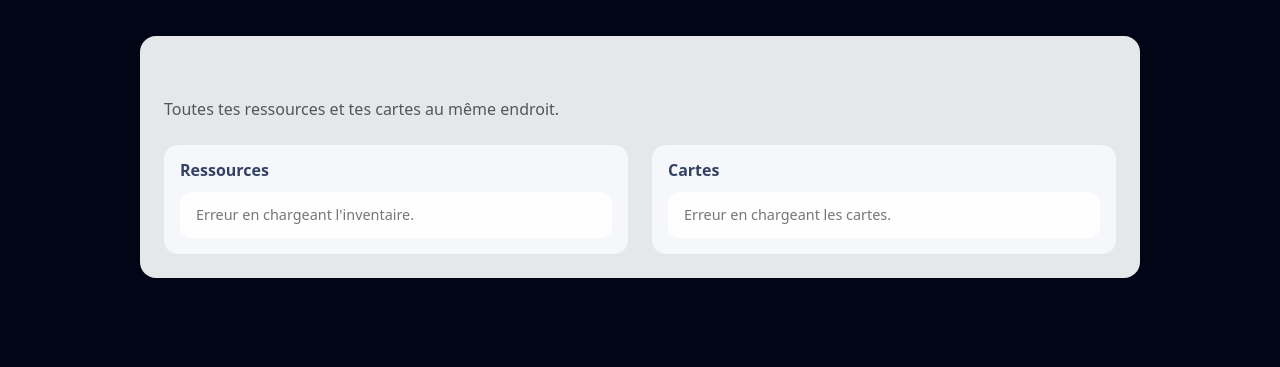
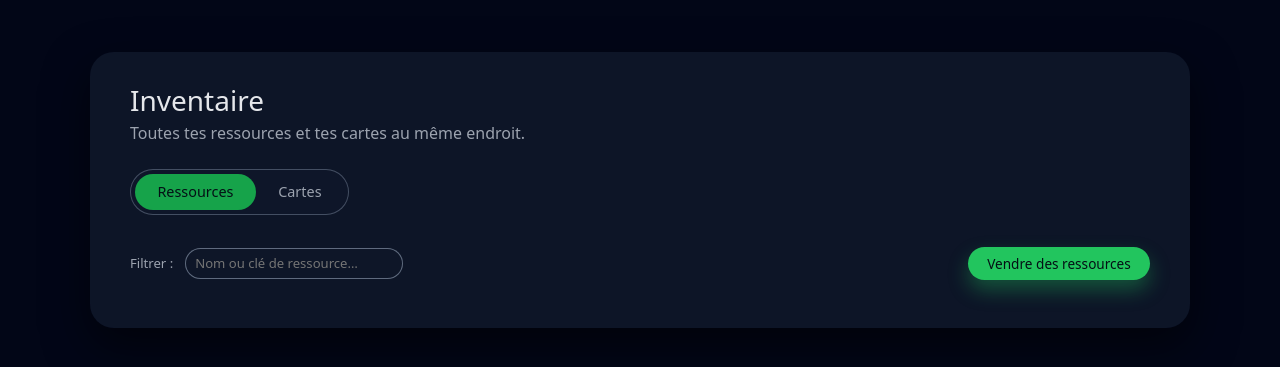
Before and after one commit to ReC82/LodyLand, a Flask app: template app/templates/GAME_UI/inventory.html in a window 1280 px wide. Shown: the part 85-452 px from the top of the page. Run offline with Flask 3, Linux system fonts and the light colour scheme; the template is opened without the code that fills it, so the values that code supplies are empty; data comes from the database, SQL or seed files in the repository.

Commit message:
Add tabs, filter and shop boutton.  Css alignement

```diff
--- a/app/static/GAME_UI/css/game.css
+++ b/app/static/GAME_UI/css/game.css
@@ -745,106 +745,210 @@
   gap: 0.5rem;
 }
 
-/* ------------------------------ */
-/* Inventory page                 */
-/* ------------------------------ */
+/* ------------------------------------------------------------------
+   INVENTAIRE (GAME_UI)
+------------------------------------------------------------------- */
 
-.inventory-container {
-  max-width: 1000px;
-  margin: 1.5rem auto;
-  padding: 1.5rem;
-  border-radius: 16px;
-  background: rgba(255, 255, 255, 0.9);
-  box-shadow: 0 10px 30px rgba(0, 0, 0, 0.12);
+.inv-container {
+  max-width: 1100px;
+  margin: 2.5rem auto;
+  padding: 2rem 2.5rem;
+  border-radius: 24px;
+  background: rgba(15, 23, 42, 0.9); /* proche de la boutique */
+  box-shadow: 0 18px 45px rgba(0, 0, 0, 0.55);
+  color: #e5e7eb;
 }
 
-.inventory-header {
+.inv-header {
   margin-bottom: 1.5rem;
 }
 
-.inventory-grid {
-  display: grid;
-  grid-template-columns: repeat(auto-fit, minmax(280px, 1fr));
-  gap: 1.5rem;
+.inv-header .text-muted {
+  color: #9ca3af !important;
 }
 
-.inv-section {
-  background: #f5f7fb;
-  border-radius: 14px;
-  padding: 1rem;
+/* Onglets (même logique que la boutique) */
+
+.inv-tabs {
+  display: inline-flex;
+  padding: 0.25rem;
+  border-radius: 999px;
+  background: rgba(15, 23, 42, 0.95);
+  border: 1px solid rgba(148, 163, 184, 0.4);
+  margin-bottom: 1.5rem;
 }
 
-.inv-title {
-  font-size: 1rem;
-  font-weight: 600;
-  margin-bottom: 0.75rem;
-  color: #334163;
+.inv-tab {
+  border: none;
+  background: transparent;
+  color: #9ca3af;
+  padding: 0.45rem 1.4rem;
+  border-radius: 999px;
+  font-size: 0.9rem;
+  cursor: pointer;
+  transition: background 0.15s ease, color 0.15s ease, transform 0.1s ease;
 }
 
-.inv-list {
+.inv-tab:hover {
+  color: #e5e7eb;
+  transform: translateY(-1px);
+}
+
+.inv-tab-active {
+  background: #16a34a; /* vert coins */
+  color: #041015;
+}
+
+/* Panels */
+
+.inv-content {
+  margin-top: 0.5rem;
+}
+
+.inv-panel {
+  display: none;
+}
+
+.inv-panel-active {
+  display: block;
+}
+
+/* Toolbar + filtres */
+
+.inv-toolbar {
+  display: flex;
+  flex-wrap: wrap;
+  justify-content: space-between;
+  align-items: center;
+  gap: 0.75rem;
+  margin-bottom: 1rem;
+}
+
+.inv-filter-label {
+  font-size: 0.82rem;
+  color: #9ca3af;
+}
+
+.inv-filter-input {
+  margin-left: 0.5rem;
+  padding: 0.3rem 0.6rem;
+  border-radius: 999px;
+  border: 1px solid rgba(148, 163, 184, 0.6);
+  background: rgba(15, 23, 42, 0.8);
+  color: #e5e7eb;
+  font-size: 0.82rem;
+}
+
+.inv-filter-input:focus {
+  outline: none;
+  border-color: #22c55e;
+}
+
+.inv-toolbar-btn {
+  border-radius: 999px;
+  border: none;
+  padding: 0.4rem 1.2rem;
+  font-size: 0.85rem;
+  background: #22c55e;
+  color: #041015;
+  cursor: pointer;
+  font-weight: 500;
+  box-shadow: 0 10px 20px rgba(34, 197, 94, 0.35);
+  transition: transform 0.1s ease, box-shadow 0.1s ease, background 0.1s ease;
+}
+
+.inv-toolbar-btn:hover {
+  transform: translateY(-1px);
+  box-shadow: 0 14px 30px rgba(34, 197, 94, 0.45);
+  background: #16a34a;
+}
+
+/* Listes */
+
+.inv-grid {
   display: flex;
   flex-direction: column;
-  gap: 0.5rem;
+  gap: 0.75rem;
 }
 
 .inv-empty {
+  margin-top: 0.75rem;
   font-size: 0.9rem;
-  color: #777;
-  padding: 0.75rem 1rem;
-  border-radius: 12px;
-  background: rgba(255, 255, 255, 0.9);
+  color: #9ca3af;
 }
 
-.inv-row {
+/* Cartes (ressources & cartes) */
+
+.inv-card-row {
+  display: flex;
+  justify-content: space-between;
+  align-items: center;
+  gap: 1.25rem;
+  padding: 0.9rem 1.1rem;
+  border-radius: 18px;
+  background: rgba(15, 23, 42, 0.95);
+  border: 1px solid rgba(30, 64, 175, 0.35);
+}
+
+.inv-card-main {
   display: flex;
   align-items: center;
-  justify-content: space-between;
-  padding: 0.75rem 1rem;
-  border-radius: 12px;
-  background: rgba(255, 255, 255, 0.95);
-  box-shadow: 0 2px 6px rgba(0, 0, 0, 0.06);
+  gap: 0.9rem;
 }
 
-.inv-main {
-  display: flex;
-  align-items: center;
-  gap: 0.75rem;
-}
-
-.inv-icon {
-  width: 32px;
-  height: 32px;
-  border-radius: 8px;
+.inv-card-icon {
+  width: 40px;
+  height: 40px;
+  border-radius: 999px;
+  background: radial-gradient(circle at 30% 30%, #fef9c3, #f97316);
   display: flex;
   align-items: center;
   justify-content: center;
-  background: #edf1ff;
-  font-size: 1.2rem;
   overflow: hidden;
 }
 
-.inv-icon img {
-  width: 32px;
-  height: 32px;
-  image-rendering: pixelated;
+.inv-card-icon img {
+  display: block;
+  width: 26px;
+  height: 26px;
+  object-fit: contain;
 }
 
-.inv-text-label {
-  font-weight: 600;
-  font-size: 0.95rem;
+.inv-card-text {
+  display: flex;
+  flex-direction: column;
+  gap: 0.1rem;
 }
 
-.inv-text-sub {
-  font-size: 0.8rem;
-  color: #777;
+.inv-card-title {
+  font-size: 0.95rem;
+  font-weight: 600;
+  color: #e5e7eb;
 }
 
-.inv-meta {
-  text-align: right;
-  font-size: 0.85rem;
-  color: #555;
+.inv-card-sub {
+  font-size: 0.78rem;
+  color: #9ca3af;
 }
 
-.inv-meta strong {
-  font-size: 0.95rem;
+.inv-card-desc {
+  margin-top: 0.15rem;
+  font-size: 0.78rem;
+  color: #cbd5f5;
 }
+
+.inv-card-side {
+  text-align: right;
+  min-width: 80px;
+}
+
+.inv-card-qty-label {
+  font-size: 0.76rem;
+  color: #9ca3af;
+}
+
+.inv-card-qty-value {
+  font-size: 1.1rem;
+  font-weight: 700;
+  color: #22c55e;
+}
--- a/app/static/GAME_UI/js/inventory_app.js
+++ b/app/static/GAME_UI/js/inventory_app.js
@@ -1,161 +1,231 @@
 /*
   File: static/GAME_UI/js/inventory_app.js
-  Purpose: Affichage de l'inventaire joueur (ressources + cartes).
+  Purpose: UI Inventaire (ressources + cartes) pour le GAME_UI.
   Notes:
-  - http() et $() viennent de common.js / game_app.js
-  - currentPlayer est déjà rempli par /api/me via game_app.js
+  - Utilise http() et $() de common.js
+  - Utilise currentPlayer / renderPlayer de game_app.js (si besoin plus tard)
 */
 
-async function loadInventoryResources() {
-  const listEl = document.getElementById("invResourcesList");
-  const emptyEl = document.getElementById("invResourcesEmpty");
+let invResources = [];
+let invResourceDefsByKey = {};
+let invCards = [];
+
+// ---------------------------------------------------------------------------
+// Helpers de rendu
+// ---------------------------------------------------------------------------
+
+function renderResourceList(filterText = "") {
+  const listEl = $("invResourcesList");
+  const emptyEl = $("invResourcesEmpty");
   if (!listEl || !emptyEl) return;
 
-  listEl.innerHTML = "";
-  emptyEl.classList.add("d-none");
+  const term = (filterText || "").toLowerCase().trim();
 
-  try {
-    // On récupère :
-    // - l'inventaire (quantités)
-    // - les définitions de ressources (labels, icônes, etc.)
-    const [invRes, defsRes] = await Promise.all([
-      http("GET", "/api/inventory"),
-      http("GET", "/api/resources"),
-    ]);
-
-    if (!invRes.ok) {
-      listEl.innerHTML =
-        "<div class='inv-empty'>Erreur en chargeant l'inventaire.</div>";
-      return;
-    }
-    if (!defsRes.ok) {
-      listEl.innerHTML =
-        "<div class='inv-empty'>Erreur en chargeant les ressources.</div>";
-      return;
-    }
-
-    const inventory = invRes.data || [];
-    const defs = defsRes.data || [];
-
-    const defsByKey = {};
-    defs.forEach((d) => {
-      if (d.key) defsByKey[d.key] = d;
+  const items = invResources.filter((item) => {
+    const def = invResourceDefsByKey[item.resource] || {};
+    const label = (def.label || item.resource || "").toLowerCase();
+    const key = (item.resource || "").toLowerCase();
+    if (!term) return true;
+    return label.includes(term) || key.includes(term);
   });
 
-    // On normalise : certains endpoints utilisent qty, d'autres quantity
-    const items = inventory.map((raw) => {
-      const key = raw.resource || raw.key || raw.code;
-      const qty = raw.qty ?? raw.quantity ?? 0;
-      return { key, qty };
-    });
-
-    const nonEmpty = items.filter((it) => it.qty > 0);
-    if (!nonEmpty.length) {
+  listEl.innerHTML = "";
+  if (!items.length) {
     emptyEl.classList.remove("d-none");
     return;
   }
+  emptyEl.classList.add("d-none");
 
-    nonEmpty.forEach((it) => {
-      const def = defsByKey[it.key] || {};
-      const label = def.label || it.key;
+  items.forEach((item) => {
+    const def = invResourceDefsByKey[item.resource] || {};
+    const label = def.label || item.resource || "???";
     const icon = def.icon || null;
+    const qty = item.qty ?? item.quantity ?? 0;
 
     const row = document.createElement("div");
-      row.className = "inv-row inv-row-resource";
+    row.className = "inv-card-row";
 
     row.innerHTML = `
-        <div class="inv-main">
-          <div class="inv-icon">
+      <div class="inv-card-main">
+        <div class="inv-card-icon">
           ${
             icon
-                ? `<img src="${icon}" alt="${label}">`
+              ? `<img src="${icon}" alt="${label}" />`
               : "📦"
           }
         </div>
-          <div>
-            <div class="inv-text-label">${label}</div>
-            <div class="inv-text-sub">${it.key}</div>
+        <div class="inv-card-text">
+          <div class="inv-card-title">${label}</div>
+          <div class="inv-card-sub">${item.resource}</div>
         </div>
       </div>
-        <div class="inv-meta">
-          Quantité<br><strong>${it.qty}</strong>
+      <div class="inv-card-side">
+        <div class="inv-card-qty-label">Quantité</div>
+        <div class="inv-card-qty-value">${qty}</div>
       </div>
     `;
 
     listEl.appendChild(row);
   });
-  } catch (err) {
-    console.error("[Inventory] loadInventoryResources error:", err);
-    listEl.innerHTML =
-      "<div class='inv-empty'>Erreur inattendue en chargeant l'inventaire.</div>";
-  }
 }
 
-async function loadInventoryCards() {
-  const listEl = document.getElementById("invCardsList");
-  const emptyEl = document.getElementById("invCardsEmpty");
+function renderCardList(filterText = "") {
+  const listEl = $("invCardsList");
+  const emptyEl = $("invCardsEmpty");
   if (!listEl || !emptyEl) return;
 
+  const term = (filterText || "").toLowerCase().trim();
+
+  // On ne garde que les cartes possédées
+  const owned = invCards.filter((c) => (c.owned_qty || 0) > 0);
+
+  const items = owned.filter((card) => {
+    if (!term) return true;
+    const label = (card.label || "").toLowerCase();
+    const desc = (card.description || "").toLowerCase();
+    const type = (card.type || "").toLowerCase();
+    const key = (card.key || "").toLowerCase();
+    return (
+      label.includes(term) ||
+      desc.includes(term) ||
+      type.includes(term) ||
+      key.includes(term)
+    );
+  });
+
   listEl.innerHTML = "";
-  emptyEl.classList.add("d-none");
-
-  try {
-    const r = await http("GET", "/api/cards");
-    if (!r.ok) {
-      listEl.innerHTML =
-        "<div class='inv-empty'>Erreur en chargeant les cartes.</div>";
-      console.error("[Inventory] /api/cards error:", r);
-      return;
-    }
-
-    const cards = (r.data || []).filter((c) => (c.owned_qty || 0) > 0);
-    if (!cards.length) {
+  if (!items.length) {
     emptyEl.classList.remove("d-none");
     return;
   }
+  emptyEl.classList.add("d-none");
 
-    cards.forEach((card) => {
+  items.forEach((card) => {
     const icon = card.icon || null;
-      const label = card.label || card.key;
-      const desc = card.description || "";
-      const type = card.type || "card";
-      const owned = card.owned_qty || 0;
+    const qty = card.owned_qty || 0;
 
     const row = document.createElement("div");
-      row.className = "inv-row inv-row-card";
+    row.className = "inv-card-row";
 
     row.innerHTML = `
-        <div class="inv-main">
-          <div class="inv-icon">
+      <div class="inv-card-main">
+        <div class="inv-card-icon">
           ${
             icon
-                ? `<img src="${icon}" alt="${label}">`
+              ? `<img src="${icon}" alt="${card.label || card.key}" />`
               : "🃏"
           }
         </div>
-          <div>
-            <div class="inv-text-label">${label}</div>
-            <div class="inv-text-sub">
-              Type : ${type}${desc ? " • " + desc : ""}
+        <div class="inv-card-text">
+          <div class="inv-card-title">${card.label || card.key}</div>
+          <div class="inv-card-sub">
+            Type : ${card.type || "?"}
+            ${
+              card.target_resource
+                ? ` • Cible : ${card.target_resource}`
+                : ""
+            }
+          </div>
+          ${
+            card.description
+              ? `<div class="inv-card-desc">${card.description}</div>`
+              : ""
+          }
         </div>
       </div>
-        </div>
-        <div class="inv-meta">
-          Possédées<br><strong>${owned}</strong>
+      <div class="inv-card-side">
+        <div class="inv-card-qty-label">Possédées</div>
+        <div class="inv-card-qty-value">${qty}</div>
       </div>
     `;
 
     listEl.appendChild(row);
   });
-  } catch (err) {
-    console.error("[Inventory] loadInventoryCards error:", err);
-    listEl.innerHTML =
-      "<div class='inv-empty'>Erreur inattendue en chargeant les cartes.</div>";
+}
+
+// ---------------------------------------------------------------------------
+// Tabs + filtres
+// ---------------------------------------------------------------------------
+
+function setupInventoryTabs() {
+  const tabRes = $("invTabResources");
+  const tabCards = $("invTabCards");
+  const panelRes = $("invPanelResources");
+  const panelCards = $("invPanelCards");
+
+  if (!tabRes || !tabCards || !panelRes || !panelCards) return;
+
+  tabRes.addEventListener("click", () => {
+    tabRes.classList.add("inv-tab-active");
+    tabCards.classList.remove("inv-tab-active");
+    panelRes.classList.add("inv-panel-active");
+    panelCards.classList.remove("inv-panel-active");
+  });
+
+  tabCards.addEventListener("click", () => {
+    tabCards.classList.add("inv-tab-active");
+    tabRes.classList.remove("inv-tab-active");
+    panelCards.classList.add("inv-panel-active");
+    panelRes.classList.remove("inv-panel-active");
+  });
+}
+
+function setupFilters() {
+  const resFilter = $("invResourceFilter");
+  const cardFilter = $("invCardFilter");
+
+  if (resFilter) {
+    resFilter.addEventListener("input", () => {
+      renderResourceList(resFilter.value);
+    });
+  }
+  if (cardFilter) {
+    cardFilter.addEventListener("input", () => {
+      renderCardList(cardFilter.value);
+    });
   }
 }
 
+// ---------------------------------------------------------------------------
+// Chargement des données
+// ---------------------------------------------------------------------------
+
+async function loadInventoryData() {
+  // 1) état global pour ressources + inventaire
+  const s = await http("GET", "/api/state");
+  if (!s.ok) {
+    alert("Impossible de charger l'inventaire (state).");
+    console.error("Inventory /api/state error:", s);
+    return;
+  }
+
+  const state = s.data || {};
+  invResources = state.inventory || [];
+  invResourceDefsByKey = {};
+  (state.resources || []).forEach((r) => {
+    invResourceDefsByKey[r.key] = r;
+  });
+
+  renderResourceList("");
+
+  // 2) cartes pour ce joueur
+  const c = await http("GET", "/api/cards");
+  if (!c.ok) {
+    // On log l'erreur mais on n'empêche pas les ressources d'apparaître
+    console.error("Inventory /api/cards error:", c);
+    return;
+  }
+
+  invCards = c.data || [];
+  renderCardList("");
+}
+
+// ---------------------------------------------------------------------------
+// Init
+// ---------------------------------------------------------------------------
+
 document.addEventListener("DOMContentLoaded", async () => {
-  // HUD déjà géré par game_app.js (appel à /api/me)
-  await loadInventoryResources();
-  await loadInventoryCards();
+  setupInventoryTabs();
+  setupFilters();
+  await loadInventoryData();
 });
--- a/app/templates/GAME_UI/inventory.html
+++ b/app/templates/GAME_UI/inventory.html
@@ -3,28 +3,94 @@
 {% block title %}Inventaire — LodyLand{% endblock %}
 
 {% block content %}
-<div class="inventory-container">
-  <div class="inventory-header">
+<div class="inv-container">
+  <div class="inv-header">
     <h1 class="h3 mb-1">Inventaire</h1>
     <p class="text-muted mb-0">
       Toutes tes ressources et tes cartes au même endroit.
     </p>
   </div>
 
-  <div class="inventory-grid">
-    <!-- Colonne Ressources -->
-    <section class="inv-section">
-      <h2 class="inv-title">Ressources</h2>
-      <div id="invResourcesList" class="inv-list"></div>
+  <!-- Onglets -->
+  <div class="inv-tabs">
+    <button
+      class="inv-tab inv-tab-active"
+      id="invTabResources"
+      data-tab="resources"
+    >
+      Ressources
+    </button>
+    <button
+      class="inv-tab"
+      id="invTabCards"
+      data-tab="cards"
+    >
+      Cartes
+    </button>
+  </div>
+
+  <div class="inv-content">
+    <!-- Panel RESSOURCES -->
+    <section id="invPanelResources" class="inv-panel inv-panel-active">
+      <div class="inv-toolbar">
+        <div class="inv-toolbar-left">
+          <label class="inv-filter-label">
+            Filtrer :
+            <input
+              id="invResourceFilter"
+              type="text"
+              class="inv-filter-input"
+              placeholder="Nom ou clé de ressource…"
+            />
+          </label>
+        </div>
+        <div class="inv-toolbar-right">
+          <button
+            type="button"
+            class="inv-toolbar-btn"
+            onclick="window.location.href='{{ url_for('frontend.shop') }}#sell'"
+          >
+            Vendre des ressources
+          </button>
+        </div>
+      </div>
+
+      <div id="invResourcesList" class="inv-grid">
+        <!-- rempli en JS -->
+      </div>
       <div id="invResourcesEmpty" class="inv-empty d-none">
         Tu n'as pas encore de ressources.
       </div>
     </section>
 
-    <!-- Colonne Cartes -->
-    <section class="inv-section">
-      <h2 class="inv-title">Cartes</h2>
-      <div id="invCardsList" class="inv-list"></div>
+    <!-- Panel CARTES -->
+    <section id="invPanelCards" class="inv-panel">
+      <div class="inv-toolbar">
+        <div class="inv-toolbar-left">
+          <label class="inv-filter-label">
+            Filtrer :
+            <input
+              id="invCardFilter"
+              type="text"
+              class="inv-filter-input"
+              placeholder="Nom, type ou description…"
+            />
+          </label>
+        </div>
+        <div class="inv-toolbar-right">
+          <button
+            type="button"
+            class="inv-toolbar-btn"
+            onclick="window.location.href='{{ url_for('frontend.shop') }}#cards'"
+          >
+            Voir les cartes en boutique
+          </button>
+        </div>
+      </div>
+
+      <div id="invCardsList" class="inv-grid">
+        <!-- rempli en JS -->
+      </div>
       <div id="invCardsEmpty" class="inv-empty d-none">
         Tu n'as pas encore de cartes.
       </div>
```
Lines whose indentation alone changed are shown as unchanged.
